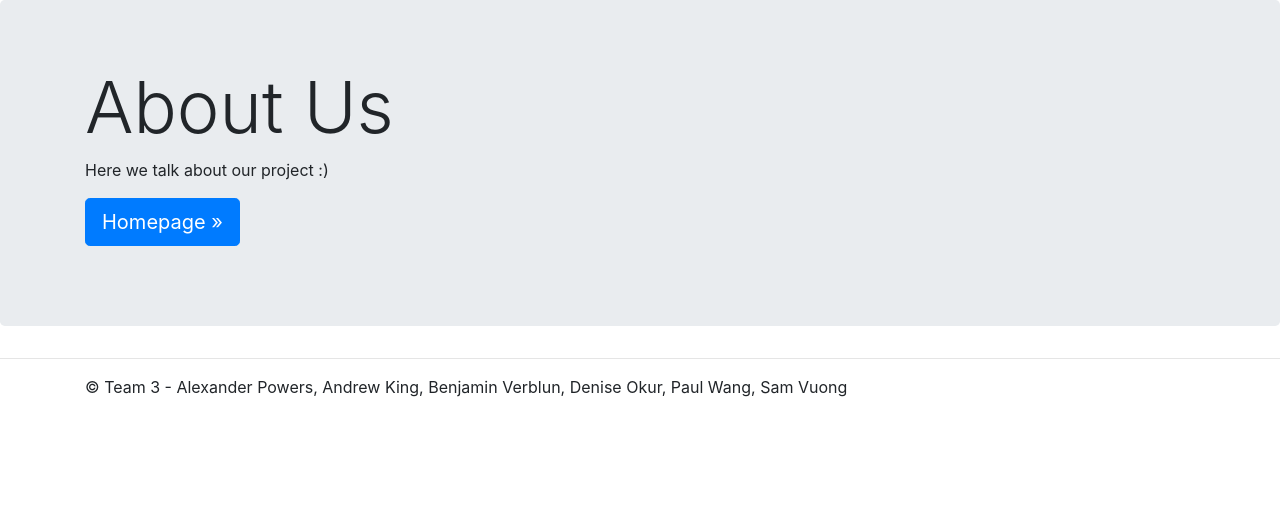
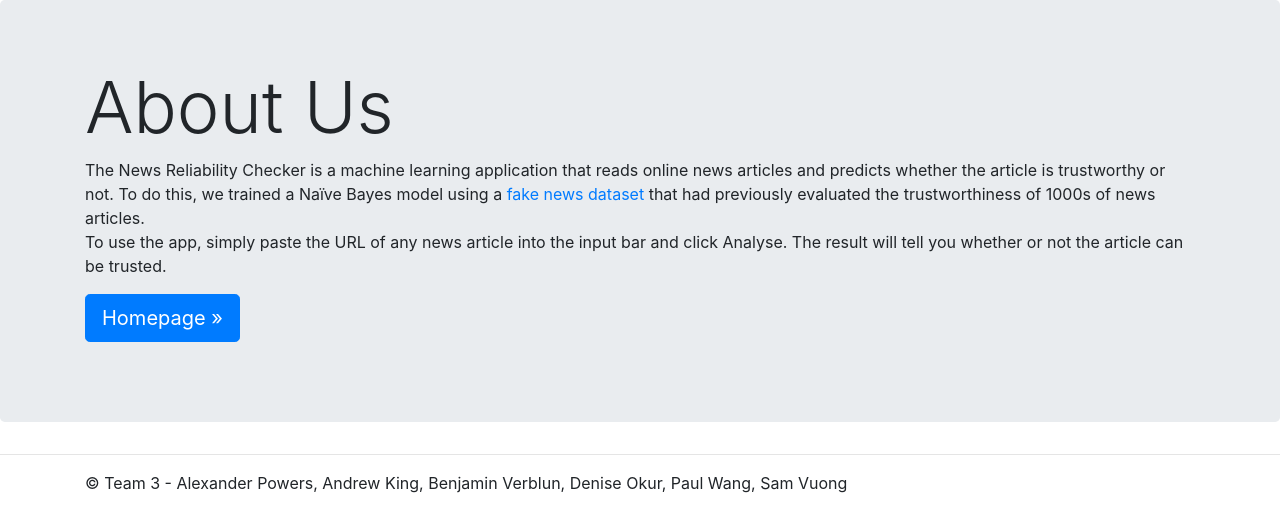
Before and after one commit to alexanderbpowers/project-4-team-3-machine-learning, a Flask app: page /about in a window 1280 px wide. Shown: the part 56-574 px from the top of the page. Run offline with Flask 2, Linux system fonts and the light colour scheme; some libraries are stand-ins or nearby versions.

Commit message:
Update about.html

```diff
--- a/templates/about.html
+++ b/templates/about.html
@@ -37,7 +37,8 @@
         <div class="jumbotron">
             <div class="container">
             <h1 class="display-3">About Us</h1>
-            <p>Here we talk about our project :) </p>
+            <p>The News Reliability Checker is a machine learning application that reads online news articles and predicts whether the article is trustworthy or not. To do this, we trained a Naïve Bayes model using a <a href="https://www.kaggle.com/competitions/fake-news/">fake news dataset</a> that had previously evaluated the trustworthiness of 1000s of news articles. <br>
+              To use the app, simply paste the URL of any news article into the input bar and click Analyse. The result will tell you whether or not the article can be trusted. </p>
             <p><a class="btn btn-primary btn-lg" href="/" role="button"> Homepage &raquo;</a></p>
             </div>
         </div>
```
